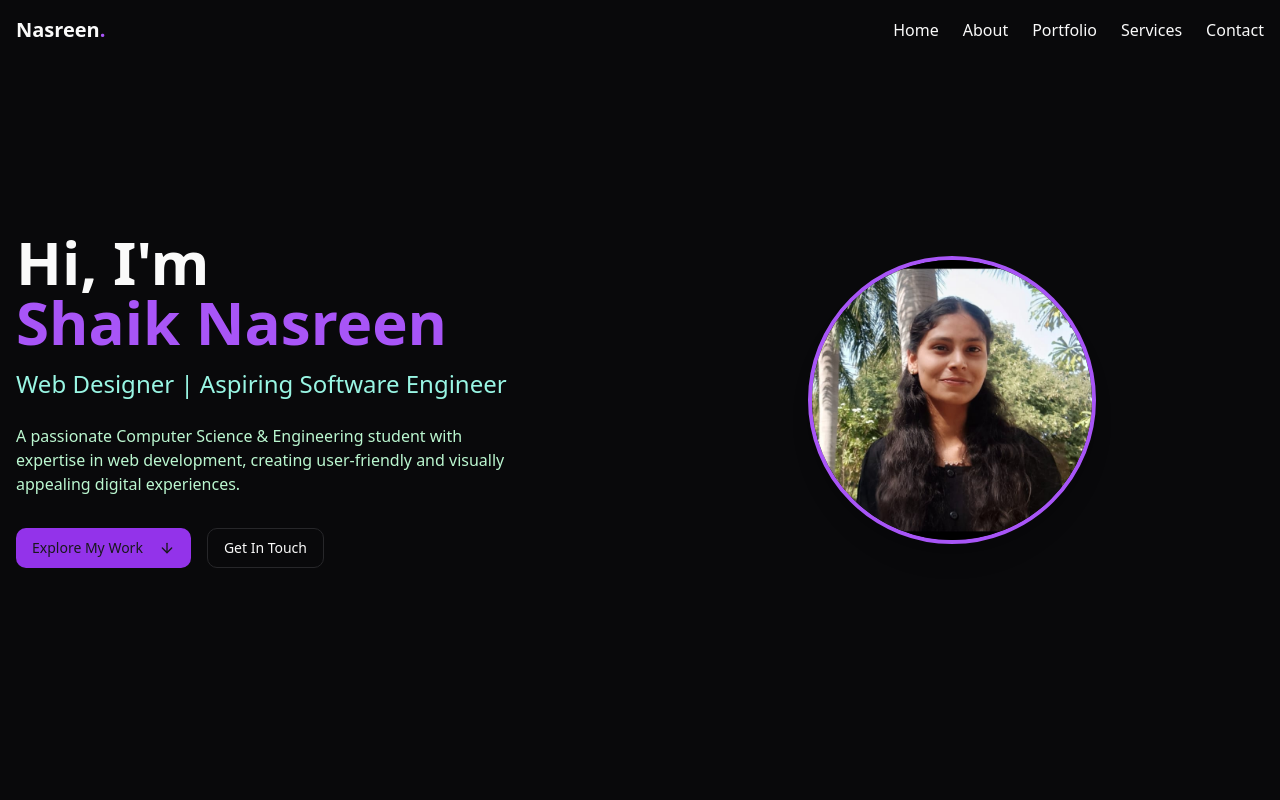
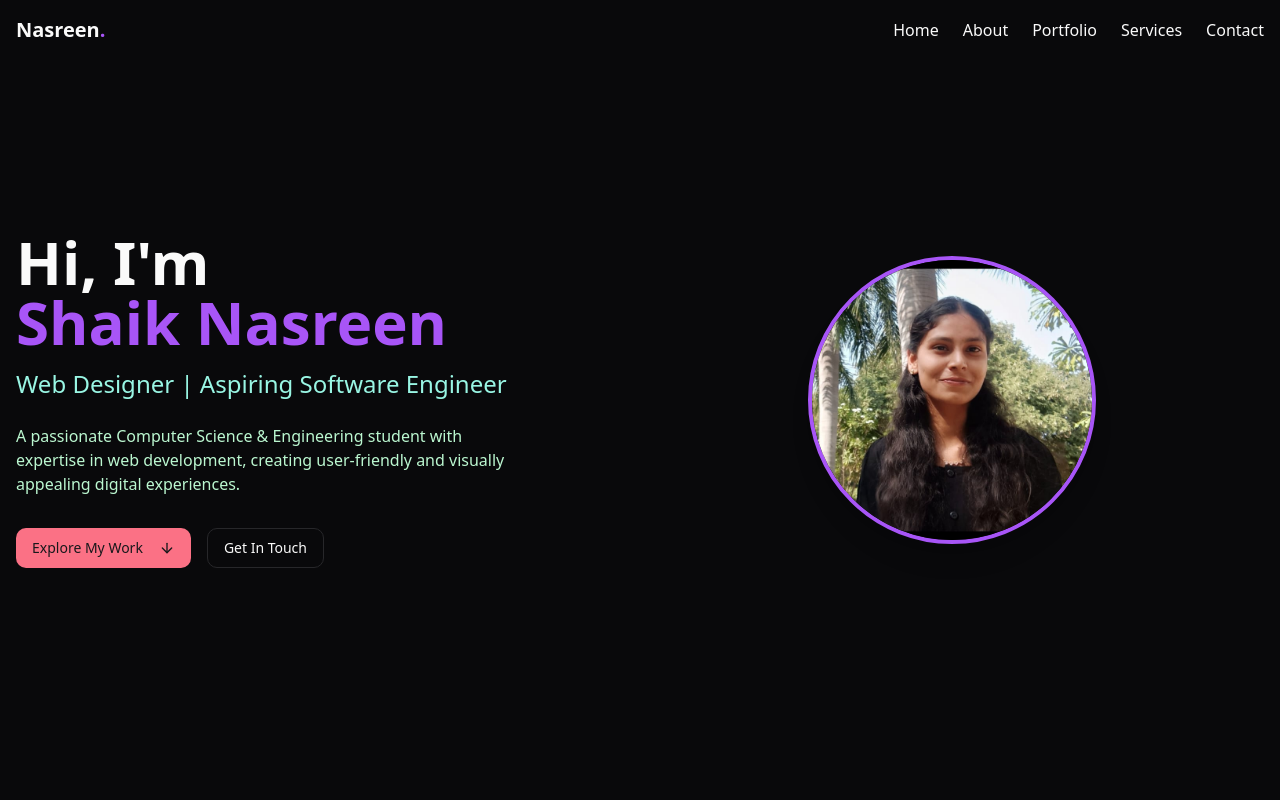
Before and after one commit to Nasreen685/nasreenportfolio, a React (Vite) app: page / in a window 1280 px wide. Shown: the top 800 px of the page. Built offline with nearby package versions, Linux system fonts and the light colour scheme.

Commit message:
Visual edit in Lovable
Edited UI in Lovable

```diff
--- a/src/components/Hero.tsx
+++ b/src/components/Hero.tsx
@@ -31,7 +31,7 @@ const Hero = ({
           creating user-friendly and visually appealing digital experiences.
         </p>
         <div className="flex flex-wrap gap-4">
-          <Button onClick={onExplore} className="bg-purple-600 hover:bg-purple-700 transition-colors">
+          <Button onClick={onExplore} className="transition-colors bg-rose-400 hover:bg-rose-300">
             Explore My Work <ArrowDown className="ml-2" size={18} />
           </Button>
           <Button variant="outline" onClick={() => document.getElementById("contact")?.scrollIntoView({
```
